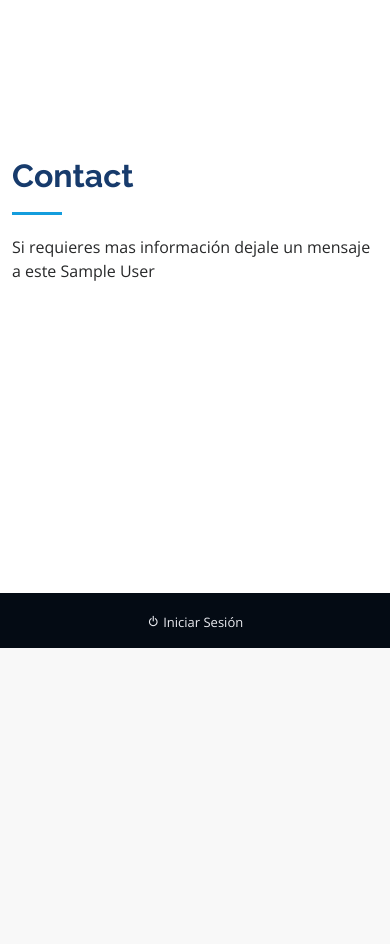
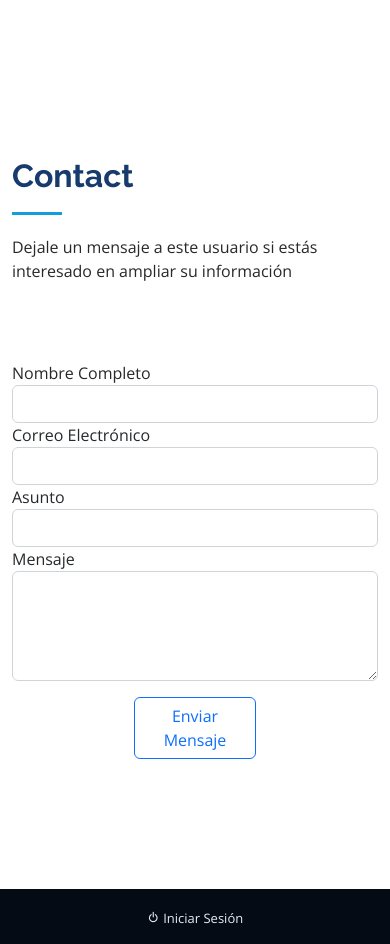
Before and after one commit to viewEder/curriculum, a Django app: a page that uses templates/perfiles/user_detail.html in a window 390 px wide. Shown: the part 3483-4427 px from the top of the page. Before the commit the page ends 4131 px from the top, so only its background shows below. Run offline with Django 4.2, Linux system fonts and the light colour scheme; tables that the repository leaves empty hold one stand-in row (values such as "Sample post"); grey boxes marked "Sample" are stand-in pictures; some libraries are stand-ins or nearby versions.

Commit message:
Aplicación de contacto y envío de mails

```diff
--- /dev/null
+++ b/contacto/urls.py
@@ -0,0 +1,6 @@
+from django.urls import path
+from .views import contact
+
+urlpatterns =[
+    path('', contact, name= 'contacto'),
+]
--- a/perfiles/views.py
+++ b/perfiles/views.py
@@ -1,9 +1,13 @@
 from datetime import date, datetime
-from django.shortcuts import render
+from django.shortcuts import render, redirect
 from django.shortcuts import get_object_or_404
 from django.views.generic.list import ListView
 from django.views.generic.detail import DetailView
 from registration.models import User
+# Envio del correo Electronico:
+from django.core.mail import EmailMessage
+from django.urls import reverse
+from contacto.forms import ContactoForm
 
 
 # Create your views here.
@@ -16,9 +20,37 @@ class UserDetailView(DetailView):
     model = User
     template_name = 'perfiles/user_detail.html'
     age_user = 0
+    contacto_form = ContactoForm()
 
     def get_object(self):
         return get_object_or_404(User, username=self.kwargs['username'])
+
+    def post(self, request, *args, **kwargs):
+
+        # Envio del correo electronico:
+        if request.method == 'POST':
+            self.contacto_form = ContactoForm(data=request.POST)
+
+            if self.contacto_form.is_valid():
+                email = request.POST.get('email', '')
+                name = request.POST.get('name', '')
+                subject = request.POST.get('subject', '')
+                message = request.POST.get('message', '')
+
+                email = EmailMessage(
+                subject,
+                "De {} <{}>\n\nEscribió:\n\n{}".format(name, email, message),
+                "no-contestar@inbox.mailtrap.io",
+                ["ederlatru@gmail.com"],
+                reply_to = [email]
+            )
+
+            try:
+                email.send()
+                return redirect(reverse('usuarios')+'?ok')
+            except:
+                # Algo no va bien
+                return redirect(reverse('usuarios')+'?fail')
 
     def get_edad(self, fecha_nacimiento):
         try:
@@ -48,6 +80,8 @@ class UserDetailView(DetailView):
         academia = data.academy_set.all()
 
 
+        contexto['form'] = self.contacto_form
+
         contexto['links'] = links
         contexto['excerp'] = excerp
         contexto['academia'] = academia
--- a/src/settings.py
+++ b/src/settings.py
@@ -79,7 +79,6 @@ TEMPLATES = [
                 "django.contrib.auth.context_processors.auth",
                 "django.contrib.messages.context_processors.messages",
                 "core.context_processor.cpMenu",
-                # "core.context_processor.cpUserSign"
             ],
         },
     },
--- a/src/urls.py
+++ b/src/urls.py
@@ -31,5 +31,7 @@ urlpatterns = [
     path('user/',include('registration.urls')),
     # perfiles
     path('users/',include('perfiles.urls')),
+    # contacto:
+    path('users/contacto', include('contacto.urls')),
 
 ] + static(settings.MEDIA_URL, document_root = settings.MEDIA_ROOT)
--- a/templates/contacto/contacto_form.html
+++ b/templates/contacto/contacto_form.html
@@ -1,39 +1,45 @@
-<div class="col-lg-12 mt-5 mt-lg-0 d-flex align-items-stretch">
-    <form action="forms/contact.php" method="post" role="form" class="php-email-form">
+{% extends 'core/base.html' %}
+{% block titulo %}Información de{% endblock %}
+{% load static %}
+
+{% block contenido %}
+<section class="container">
+  <div class="row">
+
+    {% if 'ok' in request.GET %}
+      <div class="my-3">
+        <div class="sent-message">
+          Su mensaje ha sido enviado. Thank you!
+        </div>
+      </div>
+    {% endif %}
+
+    <form action="" method="POST">
+      {% csrf_token %}
       <div class="row">
-        {% if request.user.is_authenticated %}
-          <!-- <div class="form-group col-md-6">
-            <label for="name">Tu Nombre</label>
-            <input type="text" name="name" class="form-control" id="name" required>
+          <div class="form-group col-md-6">
+            <label for="name">Nombre Completo</label>
+            {{ form.name }}
           </div>
           <div class="form-group col-md-6">
-            <label for="name">Tu Email</label>
-            <input type="email" class="form-control" name="email" id="email" required>
-          </div> -->
-        {% else %}
-          <div class="form-group col-md-6">
-            <label for="name">Tu Nombre</label>
-            <input type="text" name="name" class="form-control" id="name" required>
+            <label for="name">Correo Electrónico</label>
+            {{ form.email }}
           </div>
-          <div class="form-group col-md-6">
-            <label for="name">Tu Email</label>
-            <input type="email" class="form-control" name="email" id="email" required>
-          </div>
-        {% endif %}
       </div>
       <div class="form-group">
         <label for="name">Asunto</label>
-        <input type="text" class="form-control" name="subject" id="subject" required>
+        {{ form.subject }}
       </div>
       <div class="form-group">
         <label for="name">Mensaje</label>
-        <textarea class="form-control" name="message" rows="10" required></textarea>
+        {{ form.message }}
       </div>
-      <div class="my-3">
-        <div class="loading">Loading</div>
-        <div class="error-message"></div>
-        <div class="sent-message">Your message has been sent. Thank you!</div>
+
+
+      <div class="text-center">
+        <button type="submit" class="btn btn-outline-primary col-6">Enviar Mensaje</button>
       </div>
-      <div class="text-center"><button type="submit">Send Message</button></div>
     </form>
   </div>
+</section>
+{% endblock %}
--- a/templates/perfiles/user_detail.html
+++ b/templates/perfiles/user_detail.html
@@ -314,23 +314,54 @@
 
         <div class="section-title">
           <h2>Contact</h2>
-              <p>Si requieres mas información dejale un mensaje a este {{ user.first_name }} {{ user.last_name }}</p>
+          <p>Dejale un mensaje a este usuario si estás interesado en ampliar su información</p>
         </div>
 
         <div class="row" data-aos="fade-in">
 
-              <!-- <div class="col-lg-5 d-flex align-items-stretch">
+          <div class="col-lg-12 mt-5 mt-lg-0 d-flex align-items-stretch">
+            {% if 'ok' in request.GET %}
+              <div class="my-3">
+                <div class="sent-message">
+                  Su mensaje ha sido enviado. Thank you!
+                </div>
+              </div>
+            {% endif %}
 
-              </div> -->
+            <form action="" method="POST" class="col-lg-12">
+              {% csrf_token %}
+              <div class="row">
+                  <div class="form-group col-md-6">
+                    <label for="name">Nombre Completo</label>
+                    {{ form.name }}
+                  </div>
+                  <div class="form-group col-md-6">
+                    <label for="name">Correo Electrónico</label>
+                    {{ form.email }}
+                  </div>
+              </div>
+              <div class="form-group">
+                <label for="name">Asunto</label>
+                {{ form.subject }}
+              </div>
+              <div class="form-group">
+                <label for="name">Mensaje</label>
+                {{ form.message }}
+              </div>
 
-              <iframe src="" frameborder="0">
-                {% include 'contacto/contacto_form.html' %}
-              </iframe>
+
+              <div class="text-center mt-3">
+                <button type="submit" class="btn btn-outline-primary col-4">Enviar Mensaje</button>
+              </div>
+            </form>
+          </div>
 
         </div>
 
       </div>
     </section><!-- End Contact Section -->
+
+
     </main>
   <!-- ======= Footer ======= -->
   <footer id="footer">
```
Also changed, not shown: contacto/forms.py (+7 -0 lines), contacto/views.py (+43 -1 lines). Lines whose indentation alone changed are shown as unchanged.
